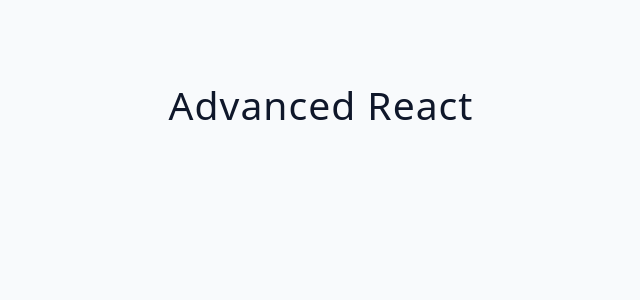
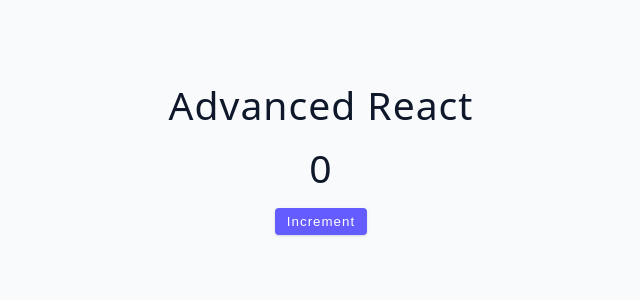
Before and after one commit to luisabianca/react-hooks, a React (Vite) app: page / in a window 1280 px wide. Shown: the top 300 px of the page, without its empty margins (319-959 px from the left). Built offline with nearby package versions, Linux system fonts and the light colour scheme.

Commit message:
finish use state 01

```diff
--- a/src/App.jsx
+++ b/src/App.jsx
@@ -1,7 +1,10 @@
+import Starter from './tutorial/01-useState/starter/01-error-example'
+
 function App() {
   return (
     <div className='container'>
       <h2>Advanced React</h2>
+      <Starter />
     </div>
   );
 }
--- a/src/tutorial/01-useState/starter/01-error-example.jsx
+++ b/src/tutorial/01-useState/starter/01-error-example.jsx
@@ -1,5 +1,23 @@
+import { useState } from "react";
+
 const ErrorExample = () => {
-  return <h2>useState error example</h2>;
+
+  const [ count, setCount ] = useState(0);
+
+  const handleClick = () => {
+    setCount(count + 1);
+    console.log(count);
+  }
+
+  return (
+    <>
+      <h2>{count}</h2>
+      <button type='button' className='btn' onClick={handleClick}>
+        increment
+      </button>
+    </>
+  )
+
 };
 
 export default ErrorExample;
```
